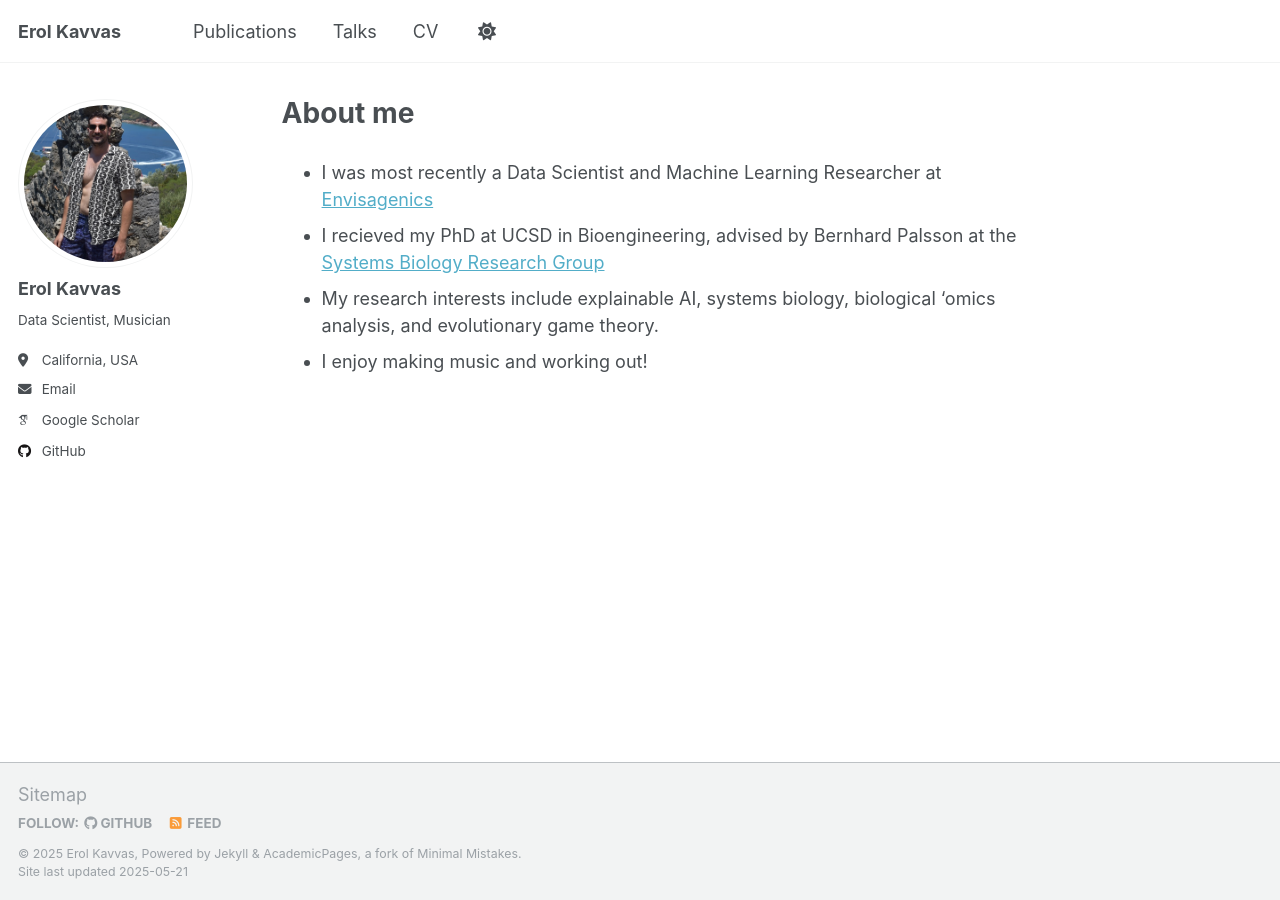
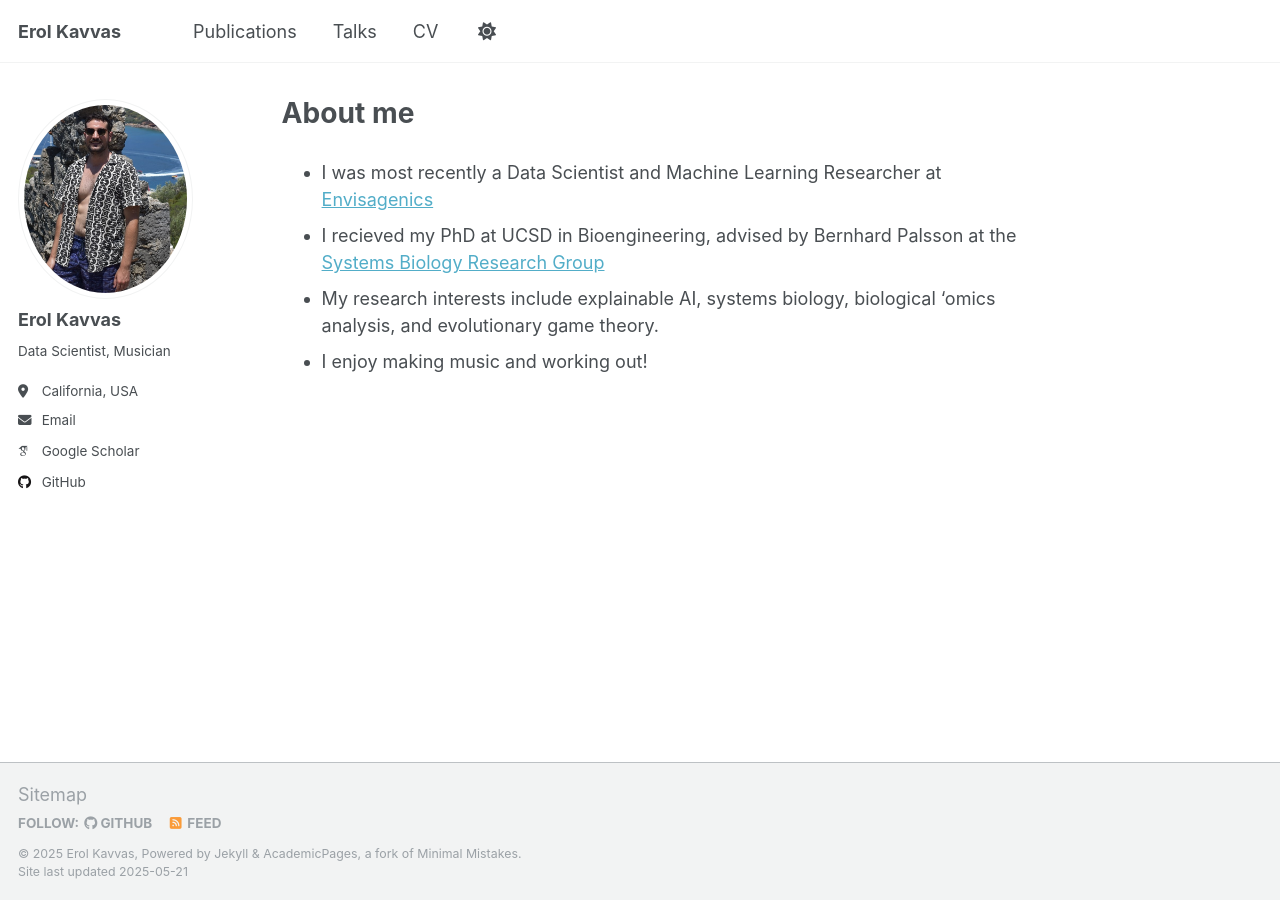
Before and after one commit to erolkavvas/erolkavvas.github.io, a Jekyll site: the page built from _pages/about.md, in a window 1280 px wide. Built offline with Jekyll 4.4.1, drawn with Linux system fonts in a browser that asks for light colours; some web fonts are replaced.

Commit message:
enlarge profile image 200

```diff
--- a/_includes/author-profile.html
+++ b/_includes/author-profile.html
@@ -8,9 +8,17 @@
 
   <div class="author__avatar">
     {% if author.avatar contains "://" %}
-    	<img src="{{ author.avatar }}" alt="{{ author.name }}">
+    	<img
+        src="{{ author.avatar }}"
+        alt="{{ author.name }}"
+        style="width: 200px; height: 200px; border-radius: 50%; object-fit: cover;"
+      >
     {% else %}
-    	<img src="{{ author.avatar | prepend: "/images/" | prepend: base_path }}" class="author__avatar" alt="{{ author.name }}">
+    	<img
+        src="{{ author.avatar | prepend: "/images/" | prepend: base_path }}" class="author__avatar"
+        alt="{{ author.name }}"
+        style="width: 200px; height: 200px; border-radius: 50%; object-fit: cover;"
+      >
     {% endif %}
   </div>
 
```
